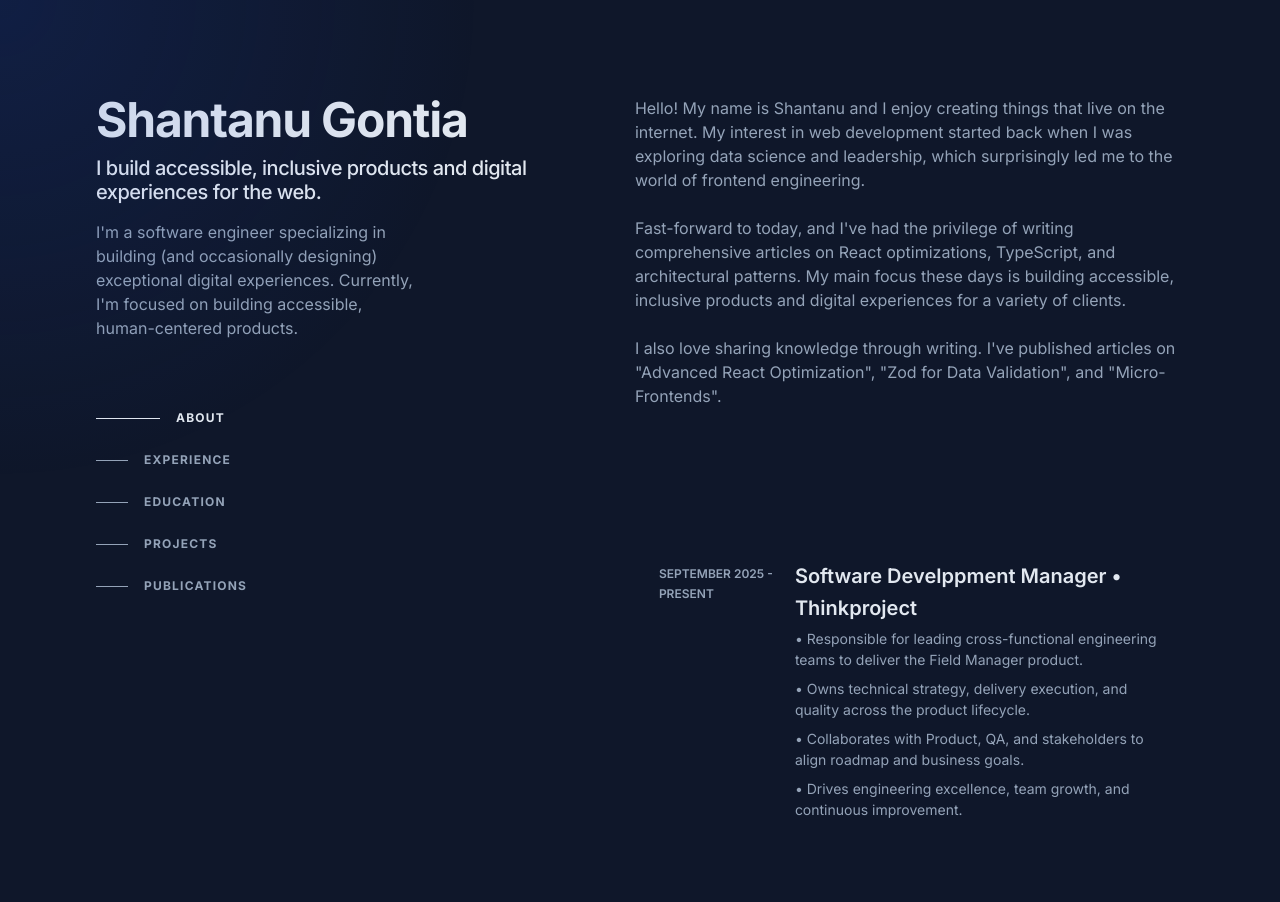
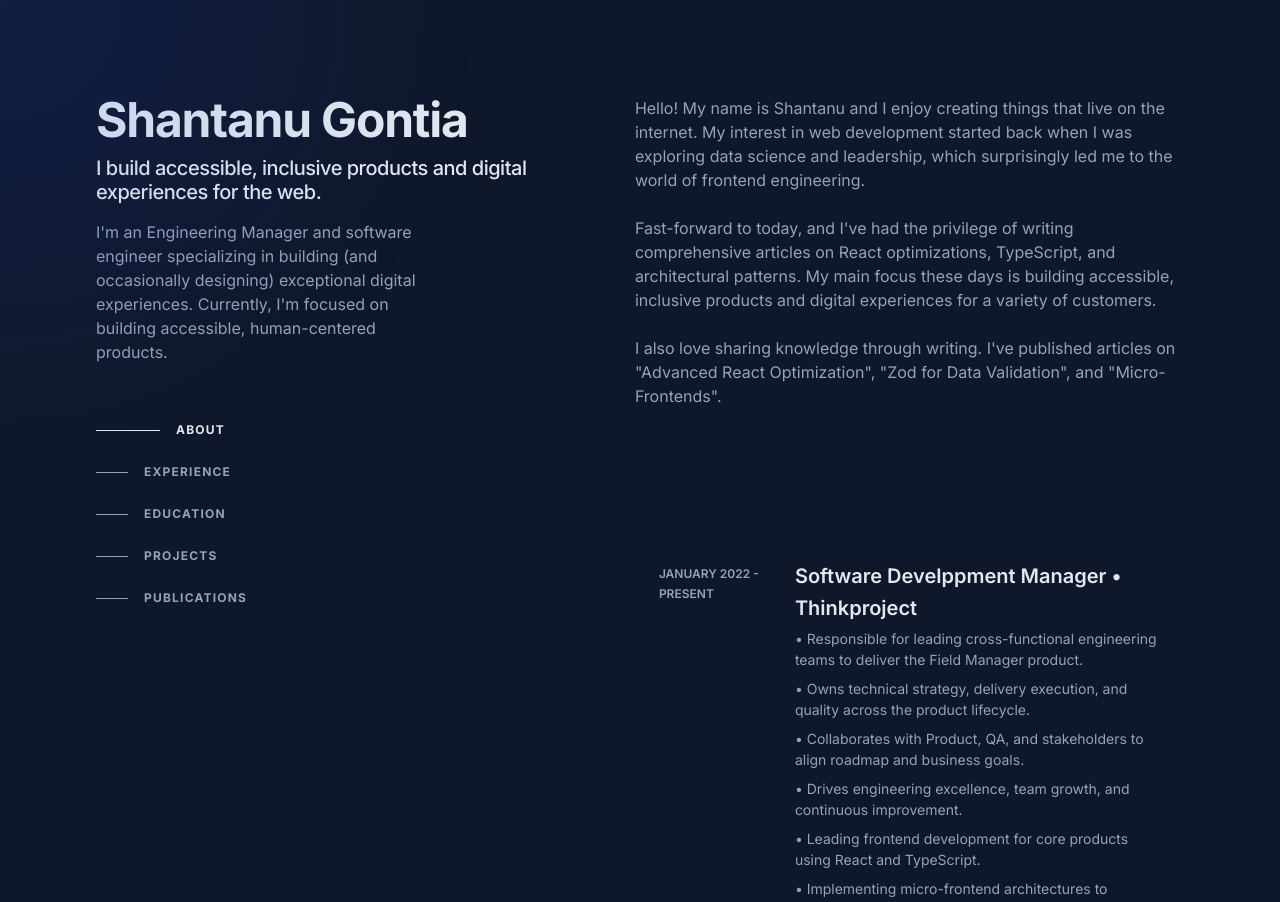
Before and after one commit to shaangontia/portfolio-bio, a React (Vite) app: page / in a window 1280 px wide. Shown: the top 902 px of the page. Built offline with nearby package versions, Linux system fonts and the light colour scheme; no server answers; some icons are missing.

Commit message:
updated data

```diff
--- a/src/data.ts
+++ b/src/data.ts
@@ -1,4 +1,3 @@
-
 // Types for the bio data
 export interface Bio {
 	name: string;
@@ -47,174 +46,176 @@ export type Publications = Publication[];
 
 // Data
 export const bio: Bio = {
-    name: "Shantanu Gontia",
-    tagline: "I build accessible, inclusive products and digital experiences for the web.",
-    heroText: "I'm a software engineer specializing in building (and occasionally designing) exceptional digital experiences. Currently, I'm focused on building accessible, human-centered products.",
+	name: 'Shantanu Gontia',
+	tagline:
+		'I build accessible, inclusive products and digital experiences for the web.',
+	heroText:
+		"I'm an Engineering Manager and software engineer specializing in building (and occasionally designing) exceptional digital experiences. Currently, I'm focused on building accessible, human-centered products.",
 	about: `Hello! My name is Shantanu and I enjoy creating things that live on the internet. My interest in web development started back when I was exploring data science and leadership, which surprisingly led me to the world of frontend engineering.
 
-Fast-forward to today, and I've had the privilege of writing comprehensive articles on React optimizations, TypeScript, and architectural patterns. My main focus these days is building accessible, inclusive products and digital experiences for a variety of clients.
+Fast-forward to today, and I've had the privilege of writing comprehensive articles on React optimizations, TypeScript, and architectural patterns. My main focus these days is building accessible, inclusive products and digital experiences for a variety of customers.
 
 I also love sharing knowledge through writing. I've published articles on "Advanced React Optimization", "Zod for Data Validation", and "Micro-Frontends".`,
 	skills: [
-        "JavaScript (ES6+)",
-        "TypeScript",
-        "React",
-        "Redux-toolkit",
-        "Vite",
-        "Next.js",
-        "Node.js",
-        "Material UI",
-    ]
+		'TypeScript',
+		'React',
+		'Redux-toolkit',
+		'React-Native',
+		'Vite',
+		'Next.js',
+		'Node.js',
+		'Material UI',
+	],
 };
 
 export const experiences: Experiences = [
 	{
-        company: "Thinkproject",
-        role: "Software Develppment Manager",
-        date: "September 2025 - Present",
-        description: ["Responsible for leading cross-functional engineering teams to deliver the Field Manager product.",
-            "Owns technical strategy, delivery execution, and quality across the product lifecycle.",
-            "Collaborates with Product, QA, and stakeholders to align roadmap and business goals.",
-            "Drives engineering excellence, team growth, and continuous improvement."
+		company: 'Thinkproject',
+		role: 'Software Develppment Manager',
+		date: 'January 2022 - Present',
+		description: [
+			'Responsible for leading cross-functional engineering teams to deliver the Field Manager product.',
+			'Owns technical strategy, delivery execution, and quality across the product lifecycle.',
+			'Collaborates with Product, QA, and stakeholders to align roadmap and business goals.',
+			'Drives engineering excellence, team growth, and continuous improvement.',
+			'Leading frontend development for core products using React and TypeScript.',
+			'Implementing micro-frontend architectures to improve scalability and team autonomy.',
+			'Focusing on performance optimization, reducing load times and improving Core Web Vitals.',
+			'Mentoring junior developers and conducting code reviews to maintain high code quality.',
 		],
-        url: "https://thinkproject.com"
+		url: 'https://thinkproject.com',
 	},
 	{
-        company: "Thinkproject GmbH",
-        role: "Senior Frontend Developer",
-        date: "2022 - August 2025",
+		company: 'Oracle India Pvt Ltd',
+		role: 'Principal Engineer',
+		date: '2018 - 2021',
 		description: [
-            "Leading frontend development for core products using React and TypeScript.",
-            "Implementing micro-frontend architectures to improve scalability and team autonomy.",
-            "Focusing on performance optimization, reducing load times and improving Core Web Vitals.",
-            "Mentoring junior developers and conducting code reviews to maintain high code quality."
+			"Developed and maintained critical components for the company's main web application.",
+			'Collaborated closely with designers to implement pixel-perfect user interfaces.',
+			'Migrated legacy codebases to modern React with Hooks and Context API.',
+			"Led the technical direction and architecture of the company's main web application.",
+			'Mentored junior developers and conducted code reviews to maintain high code quality.',
 		],
-        url: "https://thinkproject.com"
+		url: 'www.oracle.com',
 	},
 	{
-        company: "Oracle India Pvt Ltd",
-        role: "Principal Engineer",
-        date: "2018 - 2021",
+		company: 'Cura Tech Pvt Ltd',
+		role: 'Senior iOS Developer',
+		date: '2017 - 2018',
 		description: [
 			"Developed and maintained critical components for the company's main web application.",
-            "Collaborated closely with designers to implement pixel-perfect user interfaces.",
-            "Migrated legacy codebases to modern React with Hooks and Context API.",
+			'Collaborated closely with designers to implement pixel-perfect user interfaces.',
+			'Migrated legacy codebases to modern React with Hooks and Context API.',
 			"Led the technical direction and architecture of the company's main web application.",
-            "Mentored junior developers and conducted code reviews to maintain high code quality."
+			'Mentored junior developers and conducted code reviews to maintain high code quality.',
 		],
-        url: "www.oracle.com"
+		url: 'www.oracle.com',
 	},
 	{
-        company: "Cura Tech Pvt Ltd",
-        role: "Senior iOS Developer",
-        date: "2017 - 2018",
+		company: 'Oracle India Pvt Ltd',
+		role: 'Associate Application Engineer',
+		date: 'Jul 2014 - Aug 2017',
 		description: [
-            "Developed and maintained critical components for the company's main web application.",
-            "Collaborated closely with designers to implement pixel-perfect user interfaces.",
-            "Migrated legacy codebases to modern React with Hooks and Context API.",
-            "Led the technical direction and architecture of the company's main web application.",
-            "Mentored junior developers and conducted code reviews to maintain high code quality."
+			"Engineered the frontend architecture for Oracle Primavera's Enterprise Project Portfolio Management application using JavaScript, HTML5, and CSS.",
+			'Implemented robust backend integration involving RESTful web services and WebSockets using Java, ensuring real-time data synchronization and high performance.',
 		],
-        url: "www.oracle.com"
+		url: 'https://www.oracle.com',
 	},
 	{
-        company: "Oracle India Pvt Ltd",
-        role: "Associate Application Engineer",
-        date: "Jul 2014 - Aug 2017",
+		company: 'Oracle India Pvt Ltd',
+		role: 'Graduate Student Intern',
+		date: 'Jun 2013 - May 2014',
 		description: [
-            "Engineered the frontend architecture for Oracle Primavera's Enterprise Project Portfolio Management application using JavaScript, HTML5, and CSS.",
-            "Implemented robust backend integration involving RESTful web services and WebSockets using Java, ensuring real-time data synchronization and high performance."
+			'Served as a Sustaining Engineering Developer for the Oracle Retail Merchandising System, focusing on system stability and reliability.',
+			'Conducted in-depth root cause analysis to diagnose and resolve critical product defects reported by enterprise customers, significantly improving system uptime.',
 		],
-        url: "https://www.oracle.com"
+		url: 'https://www.oracle.com',
 	},
 	{
-        company: "Oracle India Pvt Ltd",
-        role: "Graduate Student Intern",
-        date: "Jun 2013 - May 2014",
-        description: [
-            "Served as a Sustaining Engineering Developer for the Oracle Retail Merchandising System, focusing on system stability and reliability.",
-            "Conducted in-depth root cause analysis to diagnose and resolve critical product defects reported by enterprise customers, significantly improving system uptime."
-        ],
-        url: "https://www.oracle.com"
-    },
-    {
-        company: "Cognizant Technology Solutions",
-        role: "Programmer Analyst",
-        date: "Apr 2011 - Jul 2012",
+		company: 'Cognizant Technology Solutions',
+		role: 'Programmer Analyst',
+		date: 'Apr 2011 - Jul 2012',
 		description: [
 			"Developed scalable Business Intelligence solutions for Dun & Bradstreet's Global Linkage application as a Java BI Developer.",
-            "Leveraged a technology stack comprising J2EE, Spring Framework, JDBC, JavaScript, and JSP to deliver data-driven features in an Agile environment."
+			'Leveraged a technology stack comprising J2EE, Spring Framework, JDBC, JavaScript, and JSP to deliver data-driven features in an Agile environment.',
 		],
-        url: "https://www.cognizant.com"
-    }
+		url: 'https://www.cognizant.com',
+	},
 ];
 
 export const education: Education[] = [
 	{
-        school: "Manipal Institute of Technology, Manipal",
-        degree: "Master of Technology - MTech, Computer Science and Engineering",
-        date: "2012 - 2014",
-        location: "Manipal, India",
+		school: 'Manipal Institute of Technology, Manipal',
+		degree: 'Master of Technology - MTech, Computer Science and Engineering',
+		date: '2012 - 2014',
+		location: 'Manipal, India',
 		achievements: [
-            "Ministry of Human Resource and Development Scholarship",
-            "Graduate Aptitude  examination (GATE) qualified"
-        ]
-    }
+			'Ministry of Human Resource and Development Scholarship',
+			'Graduate Aptitude  examination (GATE) qualified',
+		],
+	},
 ];
 
 export const projects: Projects = [
 	{
-        title: "Know Your Weather",
-        description: "The application quickly finds and displays the current weather of your area. Search by your area/city/country/pincode and you would get the weather details in a single click.",
-        tech: ["React", "API Integration", "Heroku"],
+		title: 'Know Your Weather',
+		description:
+			'The application quickly finds and displays the current weather of your area. Search by your area/city/country/pincode and you would get the weather details in a single click.',
+		tech: ['React', 'API Integration', 'Heroku'],
 		links: {
-            external: "https://shaan-weather-application.herokuapp.com"
-        }
+			external: 'https://shaan-weather-application.herokuapp.com',
+		},
 	},
 	{
-        title: "URL Encoder and Decoder",
-        description: "An application that encodes/decodes URL/text to ensure security and reliability during data transmission.",
-        tech: ["JavaScript", "Utilities", "Security"],
+		title: 'URL Encoder and Decoder',
+		description:
+			'An application that encodes/decodes URL/text to ensure security and reliability during data transmission.',
+		tech: ['JavaScript', 'Utilities', 'Security'],
 		links: {
-            external: "https://url-encoder-decoder.herokuapp.com"
-        }
-    }
+			external: 'https://url-encoder-decoder.herokuapp.com',
+		},
+	},
 ];
 
 export const publications: Publications = [
 	{
-        title: "Advanced React Optimization: Fine-Tuning Re-renders with Memoization",
-        publisher: "Stackademic",
-        date: "Sep 11, 2024",
-        url: "https://medium.com/@shaangontia/re-render-46db65929abb",
-        description: "A deep dive into React's reconciliation process and how to effectively use React.memo and useMemo to prevent unnecessary re-renders in large scale applications."
+		title:
+			'Advanced React Optimization: Fine-Tuning Re-renders with Memoization',
+		publisher: 'Stackademic',
+		date: 'Sep 11, 2024',
+		url: 'https://medium.com/@shaangontia/re-render-46db65929abb',
+		description:
+			"A deep dive into React's reconciliation process and how to effectively use React.memo and useMemo to prevent unnecessary re-renders in large scale applications.",
 	},
 	{
-        title: "Boost Your TypeScript Skills: Effortless Data Validation with Zod",
-        publisher: "Stackademic",
-        date: "Jun 13, 2024",
-        url: "https://blog.stackademic.com/boost-your-typescript-skills-effortless-data-validation-with-zod-4eb05177fb5f",
-        description: "Exploring how Zod can be used for runtime validation to ensure TypeScript types match runtime data, eliminating unexpected errors."
+		title: 'Boost Your TypeScript Skills: Effortless Data Validation with Zod',
+		publisher: 'Stackademic',
+		date: 'Jun 13, 2024',
+		url: 'https://blog.stackademic.com/boost-your-typescript-skills-effortless-data-validation-with-zod-4eb05177fb5f',
+		description:
+			'Exploring how Zod can be used for runtime validation to ensure TypeScript types match runtime data, eliminating unexpected errors.',
 	},
 	{
-        title: "Vite Bundler with React and TypeScript: A Quick Guide",
-        publisher: "Medium",
-        date: "Dec 21, 2023",
-        url: "https://blog.stackademic.com/vite-bundler-with-react-and-typescript-a-quick-guide-e2955ec7271e",
-        description: "Setting up a lightning-fast development environment using Vite, explaining why it's faster than Webpack and how to configure it for React projects."
+		title: 'Vite Bundler with React and TypeScript: A Quick Guide',
+		publisher: 'Medium',
+		date: 'Dec 21, 2023',
+		url: 'https://blog.stackademic.com/vite-bundler-with-react-and-typescript-a-quick-guide-e2955ec7271e',
+		description:
+			"Setting up a lightning-fast development environment using Vite, explaining why it's faster than Webpack and how to configure it for React projects.",
 	},
 	{
-        title: "Integrate Micro-Frontends in an easy way with React",
-        publisher: "Medium",
-        date: "Sep 21, 2023",
-        url: "https://medium.com/@shaangontia/integrate-micro-frontends-in-an-easy-way-with-react-50f0ef26ba60",
-        description: "A practical guide to implementing micro-frontends architecture using React, discussing the benefits and common pitfalls."
-    }
+		title: 'Integrate Micro-Frontends in an easy way with React',
+		publisher: 'Medium',
+		date: 'Sep 21, 2023',
+		url: 'https://medium.com/@shaangontia/integrate-micro-frontends-in-an-easy-way-with-react-50f0ef26ba60',
+		description:
+			'A practical guide to implementing micro-frontends architecture using React, discussing the benefits and common pitfalls.',
+	},
 ];
 
 // Social links configuration
 export const socialLinks = {
-    github: "https://github.com/shaangontia",
-    linkedin: "https://www.linkedin.com/in/shantanu-gontia/",
-    email: "shaan.ce@gmail.com",
+	github: 'https://github.com/shaangontia',
+	linkedin: 'https://www.linkedin.com/in/shantanu-gontia/',
+	email: 'shaan.ce@gmail.com',
 };
```
Lines whose indentation alone changed are shown as unchanged.
